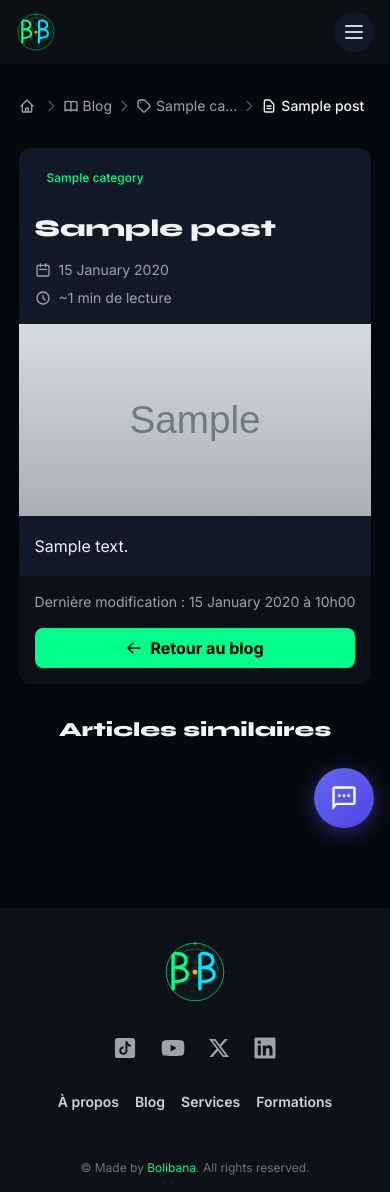
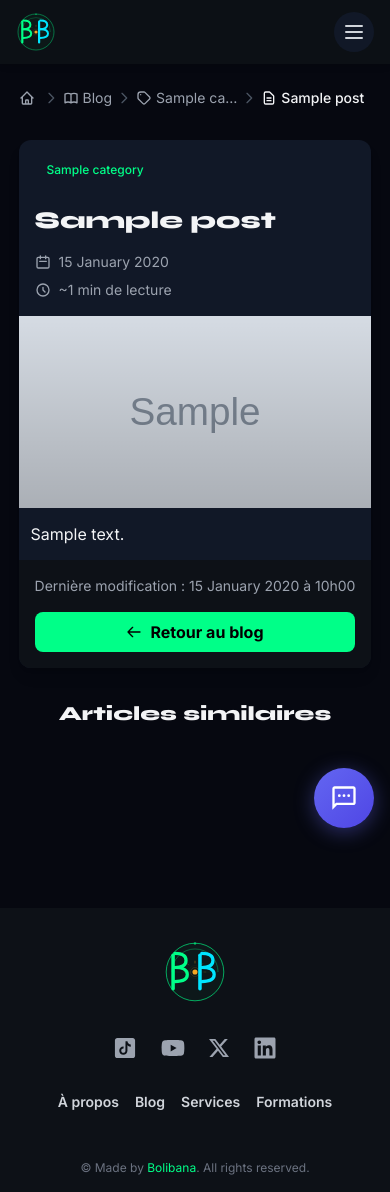
Before and after one commit to DJIMIGA/latigue, a Django app: a page that uses templates/base.html in a window 390 px wide. Run offline with Django 4.2, Linux system fonts and the light colour scheme; tables that the repository leaves empty hold one stand-in row (values such as "Sample post"); grey boxes marked "Sample" are stand-in pictures; parts of the project's set-up code (start-up, migrations or seed data) failed here and were passed over; some libraries are stand-ins or nearby versions.

Commit message:
Fix responsive: overflow-x hidden global + article content forced to fit mobile

```diff
--- a/templates/base.html
+++ b/templates/base.html
@@ -1,7 +1,7 @@
 {% load static %} {% load livereload_tags %} {% livereload_script %}
 
 <!doctype html>
-<html lang="fr">
+<html lang="fr" class="overflow-x-hidden">
   <head>
     <meta charset="UTF-8" />
     <meta name="viewport" content="width=device-width, initial-scale=1.0" />
@@ -94,7 +94,7 @@
     <link rel="preconnect" href="https://fonts.gstatic.com" crossorigin>
     <link href="https://fonts.googleapis.com/css2?family=Inter:wght@100;200;300;400;500;600;700;800;900&family=Syne:wght@400;500;600;700;800&family=Space+Mono:wght@400;700&display=swap" rel="stylesheet">
   </head>
-  <body class="bg-[#060810] flex flex-col min-h-screen text-gray-100 font-inter">
+  <body class="bg-[#060810] flex flex-col min-h-screen text-gray-100 font-inter overflow-x-hidden">
     {% include 'components/header_desktop.html' %}
     {% include 'components/header_mobile.html' %}
     <main class="mx-auto">
--- a/templates/blog/blogpost_detail.html
+++ b/templates/blog/blogpost_detail.html
@@ -48,8 +48,8 @@
 {% endblock %}
 
 {% block content %}
-<div class="min-h-screen">
-    <div class="container mx-auto px-4 py-8">
+<div class="min-h-screen overflow-x-hidden">
+    <div class="container mx-auto px-3 sm:px-4 py-6 sm:py-8 max-w-full">
         <!-- Breadcrumb -->
         <nav class="mb-8" aria-label="Breadcrumb">
             <ol class="flex flex-wrap items-center space-x-1 sm:space-x-2 text-sm">
@@ -159,8 +159,8 @@
             {% endif %}
 
             <!-- Content -->
-            <div class="p-4 md:p-8">
-                <div class="prose prose-sm sm:prose-base md:prose-lg max-w-none prose-invert prose-headings:text-gray-100 prose-p:text-gray-300 prose-a:text-[#00FF88] prose-strong:text-gray-100 prose-code:bg-[#0D1117] prose-code:text-gray-200 prose-pre:bg-[#0D1117]">
+            <div class="p-3 sm:p-4 md:p-8 overflow-hidden">
+                <div class="prose prose-sm sm:prose-base md:prose-lg max-w-none prose-invert prose-headings:text-gray-100 prose-p:text-gray-300 prose-a:text-[#00FF88] prose-strong:text-gray-100 prose-code:bg-[#0D1117] prose-code:text-gray-200 prose-pre:bg-[#0D1117] break-words">
                     {{ post.body|safe }}
                 </div>
             </div>
@@ -215,10 +215,13 @@
 </div>
 
 <style>
-.prose { line-height: 1.75; word-wrap: break-word; overflow-wrap: break-word; }
-.prose img { max-width: 100%; height: auto; }
-.prose pre { max-width: 100%; overflow-x: auto; }
-.prose table { display: block; max-width: 100%; overflow-x: auto; }
+.prose { line-height: 1.75; word-wrap: break-word; overflow-wrap: break-word; word-break: break-word; }
+.prose img { max-width: 100% !important; height: auto !important; }
+.prose pre { max-width: 100%; overflow-x: auto; white-space: pre-wrap; word-wrap: break-word; }
+.prose table { display: block; max-width: 100%; overflow-x: auto; -webkit-overflow-scrolling: touch; }
+.prose iframe, .prose video, .prose embed, .prose object { max-width: 100% !important; }
+.prose * { max-width: 100%; box-sizing: border-box; }
+.codehilite { max-width: 100%; overflow-x: auto; }
 .prose h1, .prose h2, .prose h3, .prose h4, .prose h5, .prose h6 {
     margin-top: 1.5rem; margin-bottom: 0.75rem; font-weight: 600;
     scroll-margin-top: 6rem;
```
